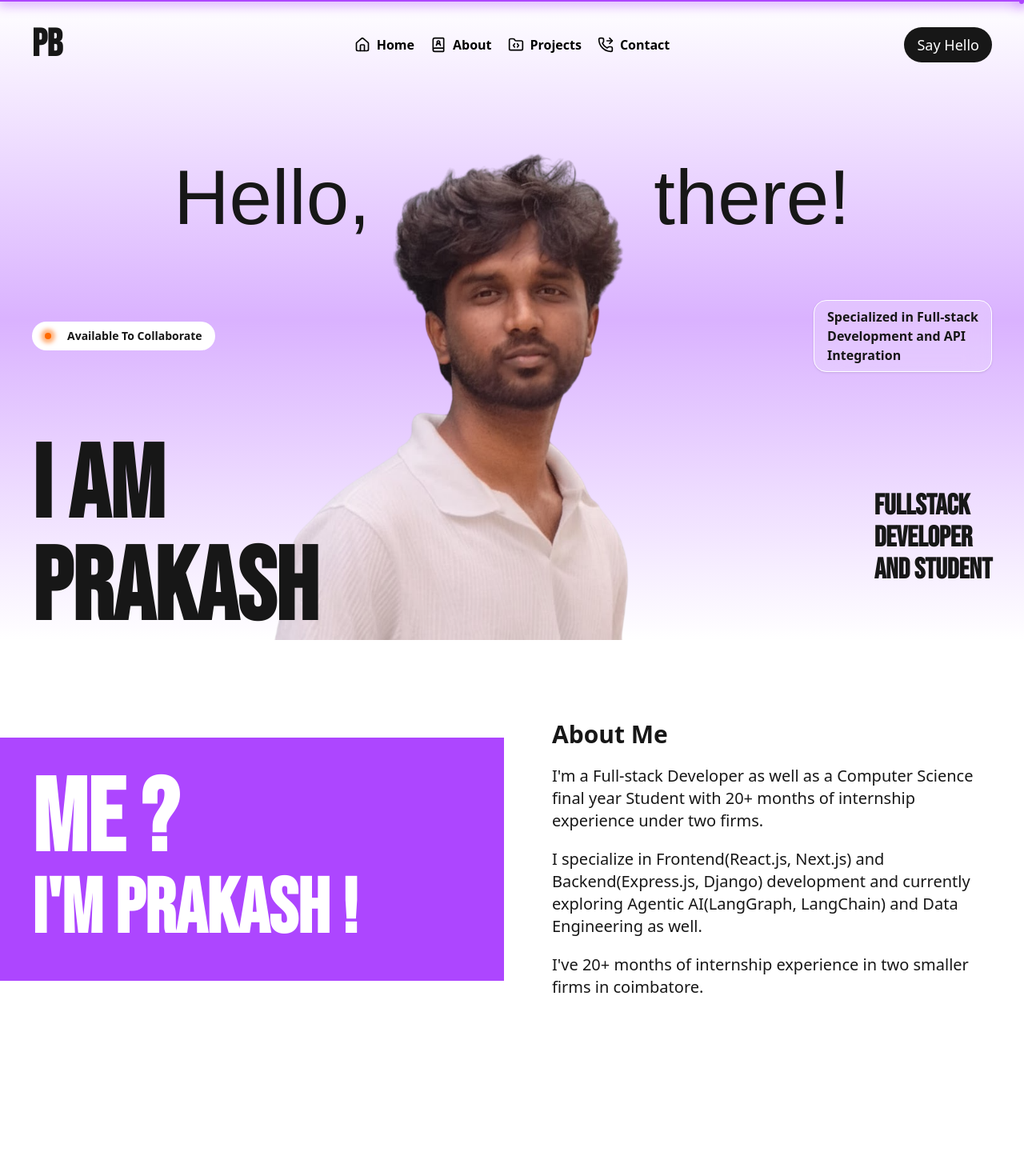
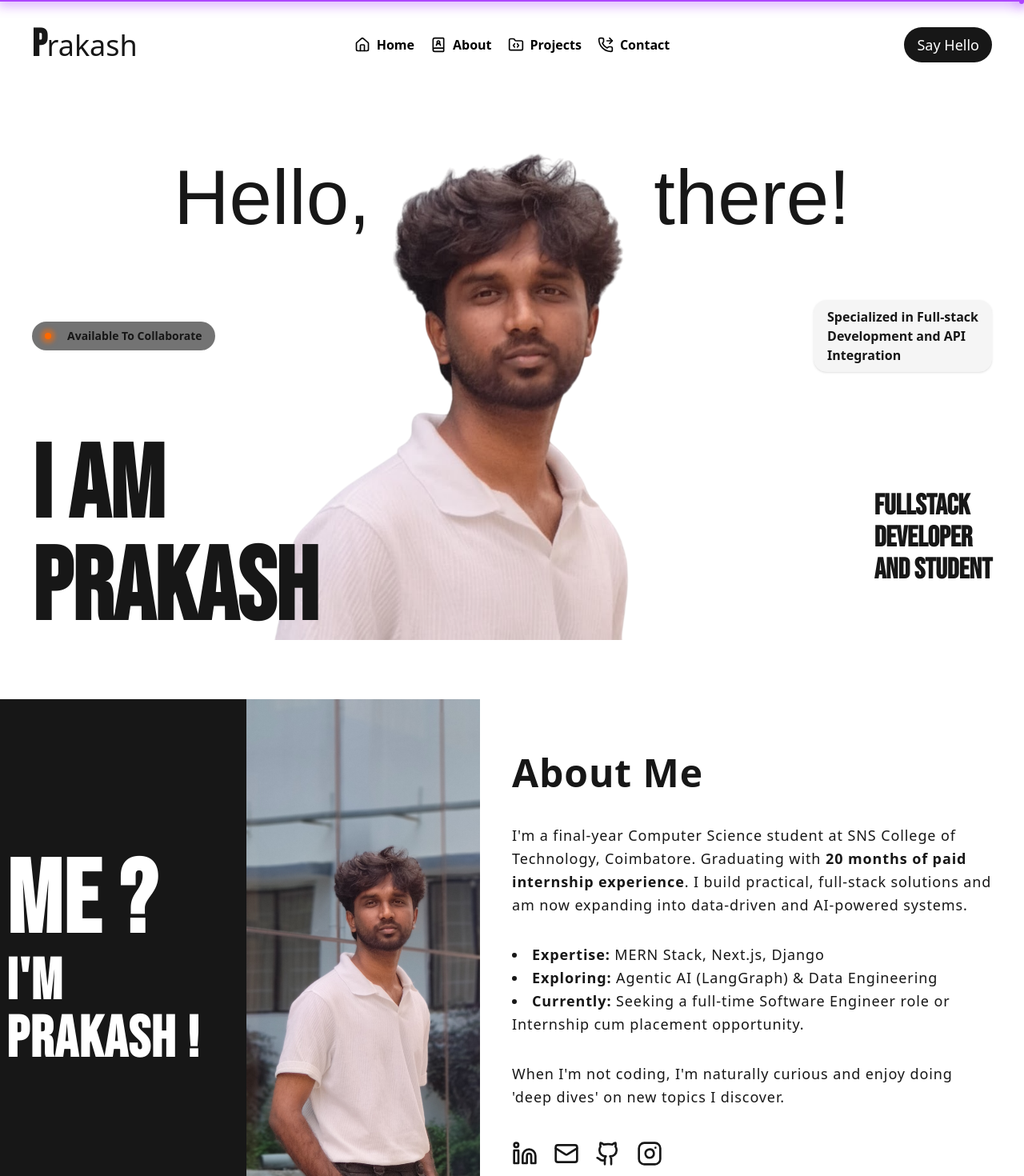
Before and after one commit to praghu-b/next-portfolio, a Next.js app: page / in a window 1280 px wide. Shown: the top 1470 px of the page at 80% size. Built offline with nearby package versions, Linux system fonts and the light colour scheme; a web font is replaced by a local one.

Commit message:
wip(ui): about 60% done, clean up on hero and navbar

```diff
--- a/src/components/sections/About.tsx
+++ b/src/components/sections/About.tsx
@@ -1,19 +1,44 @@
+import Image from "next/image"
+import Prakash from '../../../public/me/prakash-full.jpg';
+import { Linkedin, Mail, Github, Instagram } from "lucide-react";
+import Link from "next/link";
 
 export default function About() {
+    const socialLinks = [{ label: "LinkedIn", icon: Linkedin, link: 'https://linkedin.com/in/prakash-balamurugan' }, { label: "Email", icon: Mail, link: 'mailto:prakashbalan555@gmail.com' }, { label: "GitHub", icon: Github, link: 'https://github.com/praghu-b' }, { label: "Instagram", icon: Instagram, link: 'https://instagram.com/praghu._b' }]
 
     return (
-        <section className="w-full min-h-screen">
-            <div className="max-w-7xl mx-auto flex items-center justify-between mt-20">
-                <div className="flex-1 h-full bg-purple-500 md:p-10 text-white font-bold font-climate">
-                    <p className="text-9xl">Me ?</p>
-                    <p className="text-8xl">I'm Prakash !</p>
+        <section className="w-full min-h-screen flex items-center justify-center">
+            <div className="max-w-7xl flex items-center justify-between">
+                <div className="flex-1 flex items-center h-full bg-primary text-white font-bold font-climate">
+                    <div className="flex-1 md:p-2 tracking-widest">
+                        <p className="text-9xl">Me ?</p>
+                        <p className="text-7xl">I'm Prakash !</p>
+                    </div>
+                    <div className="flex-1 overflow-hidden">
+                        <Image
+                            src={Prakash}
+                            alt="Image of Prakash"
+                            className="w-full h-full object-cover transform scale-170 -translate-y-1/4"
+                        />
+                    </div>
                 </div>
-                <div className="flex-1 md:ml-5 md:px-10 py-5 space-y-5">
-                    <p className="text-3xl font-bold mb-5">About Me</p>
-                    <ul className="space-y-5 text-xl">
-                        <li>I'm a Full-stack Developer as well as a Computer Science final year Student with 20+ months of internship experience under two firms. </li>
-                        <li>I specialize in Frontend(React.js, Next.js) and Backend(Express.js, Django) development and currently exploring Agentic AI(LangGraph, LangChain) and Data Engineering as well. </li>
-                        <li>I've 20+ months of internship experience in two smaller firms in coimbatore.</li>
+                <div className="flex-1 text-lg tracking-wider leading-relaxed md:px-10 py-5 md:space-y-8">
+                    <p className="text-5xl font-bold md:mb-10">About Me</p>
+                    <p>I'm a final-year Computer Science student at SNS College of Technology, Coimbatore. Graduating with <span className="font-semibold">20 months of paid internship experience</span>. I build practical, full-stack solutions and am now expanding into data-driven and AI-powered systems. </p>
+                    <ul className="list-disc list-inside">
+                        <li><span className="font-bold">Expertise:</span> MERN Stack, Next.js, Django</li>
+                        <li><span className="font-bold">Exploring:</span> Agentic AI (LangGraph) & Data Engineering</li>
+                        <li><span className="font-bold">Currently:</span> Seeking a full-time Software Engineer role or Internship cum placement opportunity.</li>
+                    </ul>
+                    <p>When I'm not coding, I'm naturally curious and enjoy doing 'deep dives' on new topics I discover.</p>
+                    <ul className="flex items-center mt-10 space-x-5">
+                        {socialLinks.map(({label, link, icon: Icon}) => (
+                            <li key={label}>
+                               <Link href={link}>
+                                    <Icon className="h-8 w-8"/>
+                               </Link>
+                            </li>
+                        ))}
                     </ul>
                 </div>
             </div>
--- a/src/components/sections/Hero.tsx
+++ b/src/components/sections/Hero.tsx
@@ -6,7 +6,7 @@ import { Code, GraduationCap, HeartHandshake } from 'lucide-react';
 
 export default function HeroSection() {
     return (
-        <section className="relative min-h-screen w-full flex items-center justify-center bg-gradient-to-b from-white via-purple-300 to-white">
+        <section className="relative min-h-screen w-full flex items-center justify-center">
             <div className='absolute w-full md:max-w-7xl flex flex-col items-center justify-between md:px-10 space-y-20 md:mt-50'>
                 <div className='w-full flex font-fancy items-center justify-center text-center'>
                     <motion.div
@@ -28,7 +28,7 @@ export default function HeroSection() {
                 </div>
                 <div className='w-full flex items-center justify-between'>
                     <motion.div
-                        className='bg-white flex items-center gap-5 px-4 py-2 rounded-full font-semibold'
+                        className='bg-accent text-foreground flex items-center gap-5 px-4 py-2 rounded-full font-semibold'
                         initial={{ x: "-100vw" }}
                         animate={{ x: 0 }}
                         transition={{ delay: 0.4, duration: 0.5, ease: "easeOut" }}
@@ -37,7 +37,7 @@ export default function HeroSection() {
                         <span className='text-sm'>Available To Collaborate</span>
                     </motion.div>
                     <motion.div
-                        className='backdrop-blur-lg bg-white/20 border border-white rounded-2xl px-4 py-2 shadow'
+                        className='backdrop-blur-lg bg-muted border border-muted rounded-2xl px-4 py-2 shadow'
                         initial={{ x: "100vw" }}
                         animate={{ x: 0 }}
                         transition={{ delay: 0.4, duration: 0.5, ease: "easeOut" }}
--- a/src/components/ui/Navbar.tsx
+++ b/src/components/ui/Navbar.tsx
@@ -2,14 +2,13 @@
 import Link from "next/link";
 import Image from "next/image";
 import { motion } from "framer-motion";
-import { Home, BookUser, FolderCode, PhoneForwarded, Linkedin, Mail, Github, Instagram } from "lucide-react";
+import { Home, BookUser, FolderCode, PhoneForwarded } from "lucide-react";
 import { useEffect, useRef, useState } from "react";
 
 export default function Navbar() {
     const [hidden, setHidden] = useState(false);
     const lastScroll = useRef(0);
     const navLinks = [{ label: "Home", icon: Home }, { label: "About", icon: BookUser }, { label: "Projects", icon: FolderCode }, { label: "Contact", icon: PhoneForwarded }];
-    const socialLinks = [{ label: "LinkedIn", icon: Linkedin, color: 'bg-blue-700', link: 'https://linkedin.com/in/prakash-balamurugan', dur: 0.2 }, { label: "Email", icon: Mail, color: 'bg-yellow-600', link: 'mailto:prakashbalan555@gmail.com', dur: 0.4 }, { label: "GitHub", icon: Github, color: 'bg-neutral-700', link: 'https://github.com/praghu-b', dur: 0.6 }, { label: "Instagram", icon: Instagram, color: 'bg-gradient-to-tr from-yellow-600 via-pink-600 to-purple-700', link: 'https://instagram.com/praghu._b', dur: 0.8 }]
 
     useEffect(() => {
         const handleScroll = () => {
@@ -31,7 +30,7 @@ export default function Navbar() {
                 transition={{ duration: 0.3, ease: 'easeOut' }}
             >
                 <motion.div className="flex-1">
-                    <span className="text-5xl font-bold font-climate">Pb</span>
+                    <span className="text-5xl font-bold font-climate">P</span><span className="text-4xl">rakash</span>
                 </motion.div>
                 <motion.div
                     className="flex-1 flex items-center justify-between rounded-full px-5 py-3 md:px-8 md:py-3 font-semibold text-black"
```
Also changed, not shown: public/Me/prakash-full.jpg (added).
